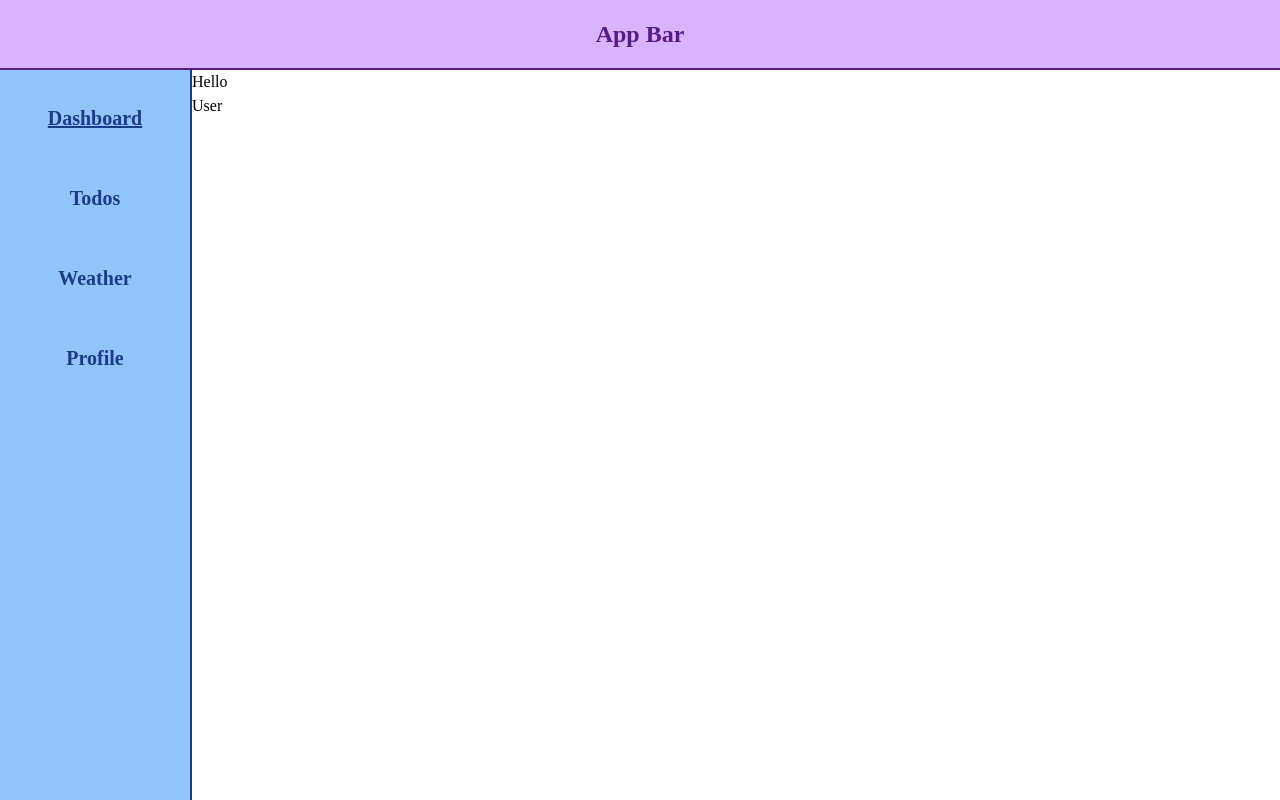
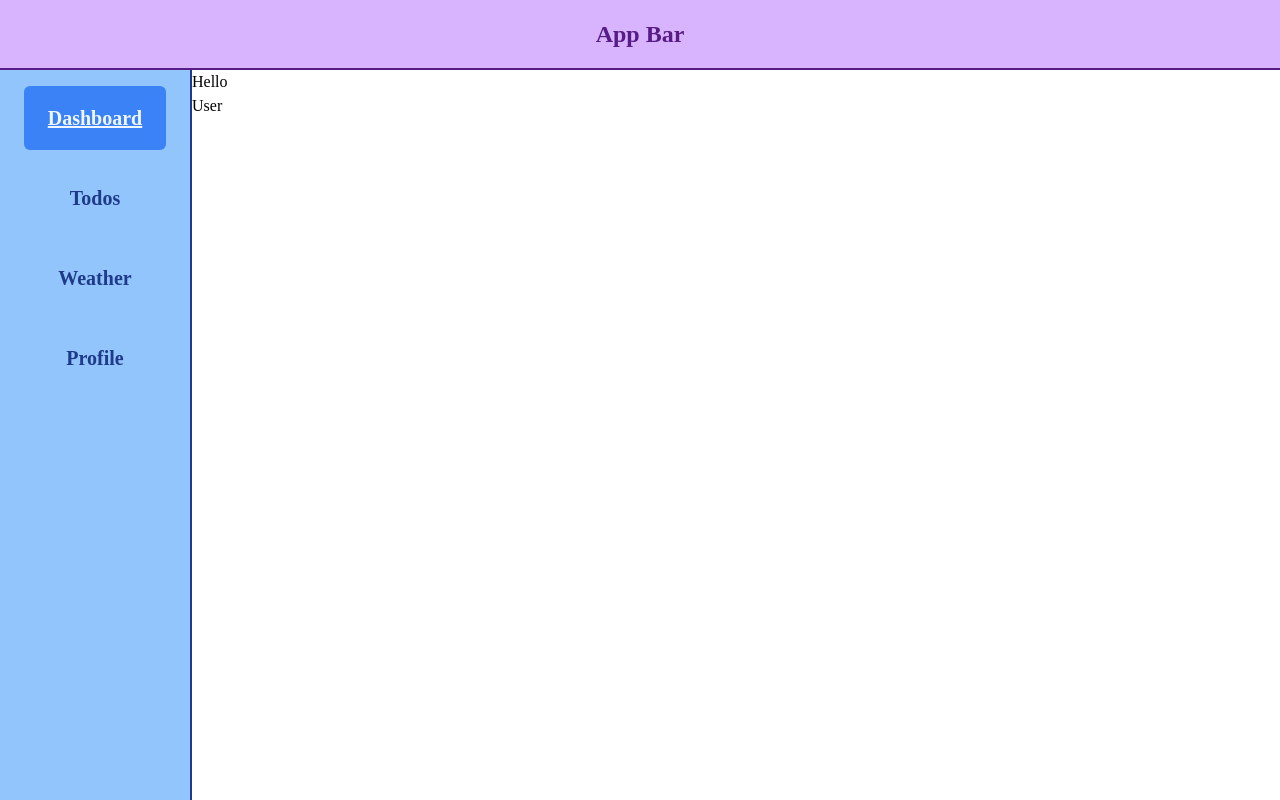
Before and after one commit to mhdhyrn/NadinSoft-task, a Vue app: page / in a window 1280 px wide. Built offline with nearby package versions, Linux system fonts and the light colour scheme.

Commit message:
fix: set important to classes

```diff
--- a/src/components/Menu.vue
+++ b/src/components/Menu.vue
@@ -30,7 +30,7 @@ export default {
     setButtonActiveClass(routeName) {
       return {
         [this.buttonStyleClasses]: true,
-        "bg-blue-500 text-blue-50 underline": this.$route.name === routeName,
+        "!bg-blue-500 !text-blue-50 underline": this.$route.name === routeName,
       };
     },
   },
```
